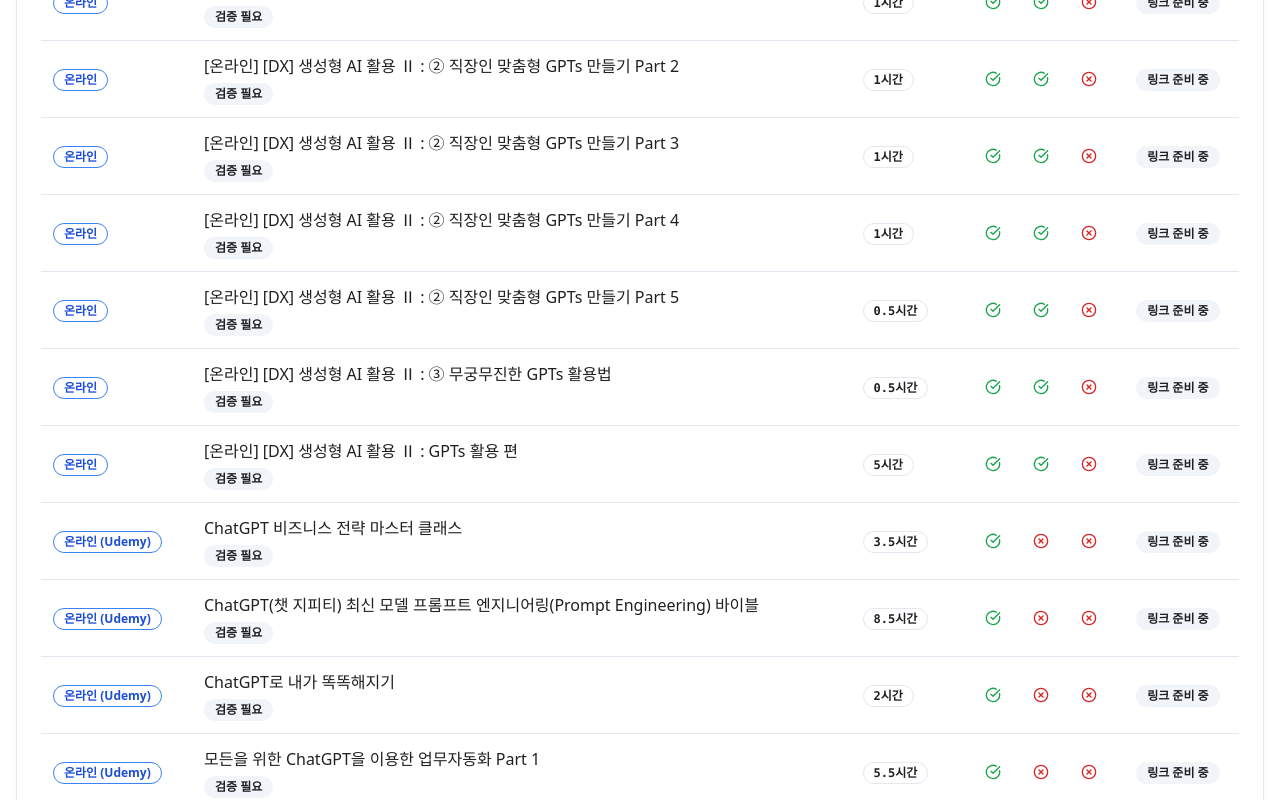
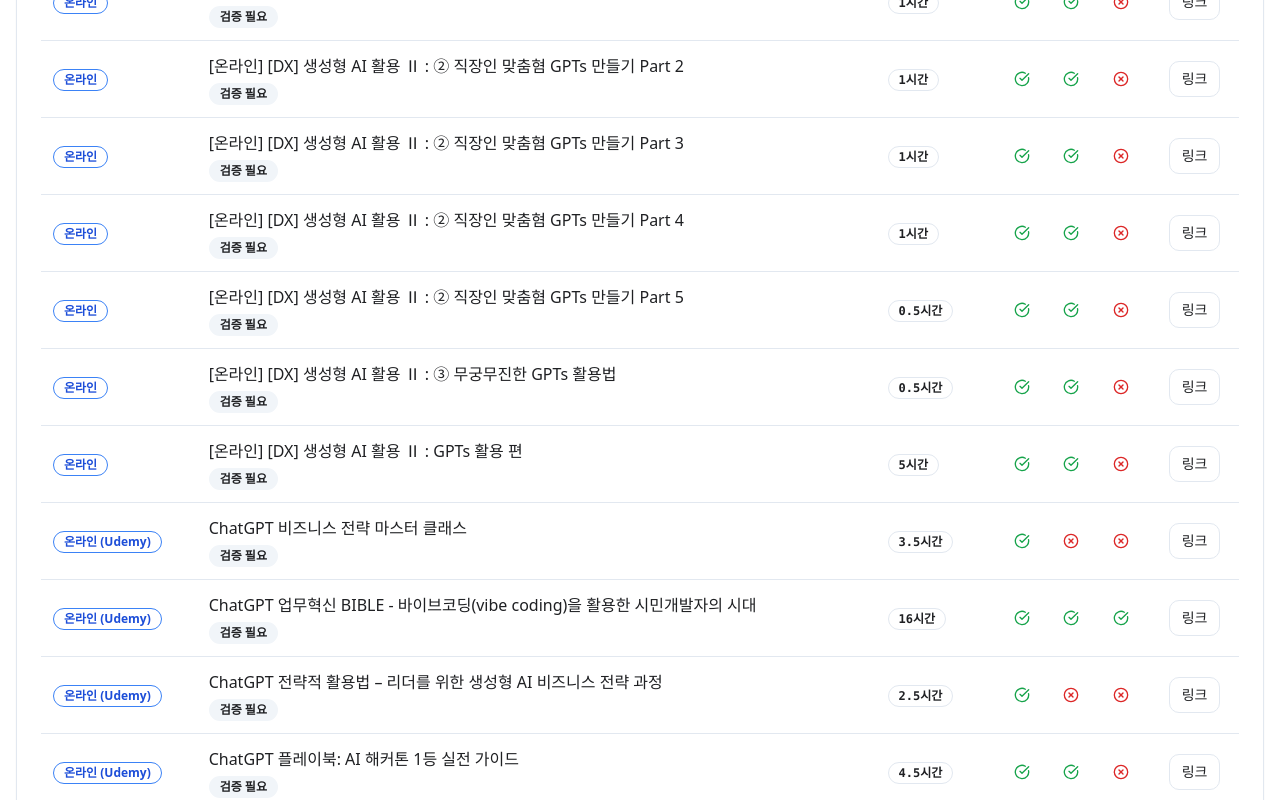
Before and after one commit to foolpoet44/domainax-navigator, a React (Vite) app: page /courses in a window 1280 px wide. Shown: the part 1260-2060 px from the top of the page. Built offline with nearby package versions, Linux system fonts and the light colour scheme.

Commit message:
Fix: Validate course data and link URLs
The course data has been validated against the provided image. The 'URL' column now correctly links to the respective course pages.

```diff
--- a/src/components/ui/navigation.tsx
+++ b/src/components/ui/navigation.tsx
@@ -52,7 +52,12 @@ export function Navigation({
             </div>
           </div>
 
-          {onPrintPage}
+          {onPrintPage && (
+            <Button variant="outline" size="sm" onClick={onPrintPage}>
+              <FileDown className="mr-2 h-4 w-4" />
+              <span className="hidden sm:inline">인쇄</span>
+            </Button>
+          )}
         </div>
       </div>
     </nav>;
--- a/src/data/domain-ax.json
+++ b/src/data/domain-ax.json
@@ -76,7 +76,7 @@
       "title": "[생산기술원][초급] 회사의 생산성을 높이는 ChatGPT 활용법",
       "hours": 14,
       "eligible": { "L1": true, "L2": false, "L3": false },
-      "link": null,
+      "link": "https://lg.lms.sapsf.com/learning/user/deeplink.do?linkId=ITEM_DETAILS&componentID=18146&componentTypeID=Offline&revisionDate=1739239980000",
       "needsVerification": true
     },
     {
@@ -84,7 +84,7 @@
       "title": "[생산기술원][중급]생성형 AI를 이용한 업무자동화",
       "hours": 7,
       "eligible": { "L1": true, "L2": true, "L3": true },
-      "link": null,
+      "link": "https://lg.lms.sapsf.com/learning/user/deeplink.do?linkId=ITEM_DETAILS&componentID=18130&componentTypeID=Offline&revisionDate=1739232960000",
       "needsVerification": true
     },
     {
@@ -92,23 +92,23 @@
       "title": "[생산기술원][고급]개발자를 위한 고급 프롬프트와 LLM 엔지니어링",
       "hours": 14,
       "eligible": { "L1": true, "L2": true, "L3": true },
-      "link": null,
+      "link": "https://lg.lms.sapsf.com/learning/user/deeplink.do?linkId=ITEM_DETAILS&componentID=18152&componentTypeID=Offline&revisionDate=1739240940000",
       "needsVerification": true
     },
     {
       "delivery": "오프라인",
-      "title": "[생성형 AI][초급] ChatGPT와 다양한 AI 도구로 완성하는 실무 보고서 작성",
+      "title": "[생성형 AI] [초급] ChatGPT와 다양한 AI 도구로 완성하는 실무 보고서 작성",
       "hours": 5,
       "eligible": { "L1": true, "L2": false, "L3": false },
-      "link": null,
+      "link": "https://lg.lms.sapsf.com/learning/user/deeplink.do?linkId=ITEM_DETAILS&componentID=16080&componentTypeID=Offline&revisionDate=1736253120000",
       "needsVerification": true
     },
     {
       "delivery": "오프라인",
-      "title": "[생성형 AI][고급]RAG를 활용한 고급 챗봇 개발",
+      "title": "[생성형 AI][고급]RAG를 활용한 고급 챗봇 개발 ",
       "hours": 14,
       "eligible": { "L1": true, "L2": true, "L3": true },
-      "link": null,
+      "link": "https://lg.lms.sapsf.com/learning/user/deeplink.do?linkId=ITEM_DETAILS&componentID=16084&componentTypeID=Offline&revisionDate=1736256300000",
       "needsVerification": true
     },
     {
@@ -116,7 +116,7 @@
       "title": "[온라인] [DX] 생성형 AI 입문",
       "hours": 2,
       "eligible": { "L1": true, "L2": false, "L3": true },
-      "link": null,
+      "link": "https://hcm50.sapsf.com/sf/learning?destUrl=https%3a%2f%2flg%2elms%2esapsf%2ecom%2flearning%2fuser%2fdeeplink%5fredirect%2ejsp%3flinkId%3dITEM%5fDETAILS%26componentID%3d15592%26componentTypeID%3dOnline%26revisionDate%3d1735227060000%26targetStudentSysGUID%25",
       "needsVerification": true
     },
     {
@@ -124,7 +124,7 @@
       "title": "[온라인] [DX] 생성형 AI 활용 Ⅰ : ChatGPT 활용 편",
       "hours": 5,
       "eligible": { "L1": true, "L2": true, "L3": false },
-      "link": null,
+      "link": "https://hcm50.sapsf.com/sf/learning?destUrl=https%3a%2f%2flg%2elms%2esapsf%2ecom%2flearning%2fuser%2fdeeplink%5fredirect%2ejsp%3flinkId%3dITEM%5fDETAILS%26componentID%3d15815%26componentTypeID%3dOnline%26revisionDate%3d1753243200000%26targetStudentSysGUID%25",
       "needsVerification": true
     },
     {
@@ -132,55 +132,55 @@
       "title": "[온라인] [DX] 생성형 AI 활용 Ⅱ : GPTs 활용 편",
       "hours": 5,
       "eligible": { "L1": true, "L2": true, "L3": false },
-      "link": null,
+      "link": "https://hcm50.sapsf.com/sf/learning?destUrl=https%3a%2f%2flg%2elms%2esapsf%2ecom%2flearning%2fuser%2fdeeplink%5fredirect%2ejsp%3flinkId%3dITEM%5fDETAILS%26componentID%3d15819%26componentTypeID%3dOnline%26revisionDate%3d1735888800000%26targetStudentSysGUID%25",
       "needsVerification": true
     },
     {
       "delivery": "온라인",
-      "title": "[온라인] [DX] 생성형 AI 활용 Ⅱ : ① 업무 효율화의 시기적, GPTs",
+      "title": "[온라인] [DX] 생성형 AI 활용 Ⅱ : ① 업무 효율화의 신기원, GPTs",
       "hours": 1,
       "eligible": { "L1": true, "L2": true, "L3": false },
-      "link": null,
+      "link": "https://hcm50.sapsf.com/sf/learning?destUrl=https%3a%2f%2flg%2elms%2esapsf%2ecom%2flearning%2fuser%2fdeeplink%5fredirect%2ejsp%3flinkId%3dITEM%5fDETAILS%26componentID%3d21684%26componentTypeID%3dOnline%26revisionDate%3d1743639900000%26targetStudentSysGUID%25",
       "needsVerification": true
     },
     {
       "delivery": "온라인",
-      "title": "[온라인] [DX] 생성형 AI 활용 Ⅱ : ② 직장인 맞춤형 GPTs 만들기 Part 1",
+      "title": "[온라인] [DX] 생성형 AI 활용 Ⅱ : ② 직장인 맞춤혐 GPTs 만들기 Part 1",
       "hours": 1,
       "eligible": { "L1": true, "L2": true, "L3": false },
-      "link": null,
+      "link": "https://hcm50.sapsf.com/sf/learning?destUrl=https%3a%2f%2flg%2elms%2esapsf%2ecom%2flearning%2fuser%2fdeeplink%5fredirect%2ejsp%3flinkId%3dITEM%5fDETAILS%26componentID%3d21686%26componentTypeID%3dOnline%26revisionDate%3d1743640860000%26targetStudentSysGUID%25",
       "needsVerification": true
     },
     {
       "delivery": "온라인",
-      "title": "[온라인] [DX] 생성형 AI 활용 Ⅱ : ② 직장인 맞춤형 GPTs 만들기 Part 2",
+      "title": "[온라인] [DX] 생성형 AI 활용 Ⅱ : ② 직장인 맞춤혐 GPTs 만들기 Part 2",
       "hours": 1,
       "eligible": { "L1": true, "L2": true, "L3": false },
-      "link": null,
+      "link": "https://hcm50.sapsf.com/sf/learning?destUrl=https%3a%2f%2flg%2elms%2esapsf%2ecom%2flearning%2fuser%2fdeeplink%5fredirect%2ejsp%3flinkId%3dITEM%5fDETAILS%26componentID%3d21688%26componentTypeID%3dOnline%26revisionDate%3d1743642780000%26targetStudentSysGUID%25",
       "needsVerification": true
     },
     {
       "delivery": "온라인",
-      "title": "[온라인] [DX] 생성형 AI 활용 Ⅱ : ② 직장인 맞춤형 GPTs 만들기 Part 3",
+      "title": "[온라인] [DX] 생성형 AI 활용 Ⅱ : ② 직장인 맞춤혐 GPTs 만들기 Part 3",
       "hours": 1,
       "eligible": { "L1": true, "L2": true, "L3": false },
-      "link": null,
+      "link": "https://hcm50.sapsf.com/sf/learning?destUrl=https%3a%2f%2flg%2elms%2esapsf%2ecom%2flearning%2fuser%2fdeeplink%5fredirect%2ejsp%3flinkId%3dITEM%5fDETAILS%26componentID%3d21693%26componentTypeID%3dOnline%26revisionDate%3d1743643920000%26targetStudentSysGUID%25",
       "needsVerification": true
     },
     {
       "delivery": "온라인",
-      "title": "[온라인] [DX] 생성형 AI 활용 Ⅱ : ② 직장인 맞춤형 GPTs 만들기 Part 4",
+      "title": "[온라인] [DX] 생성형 AI 활용 Ⅱ : ② 직장인 맞춤혐 GPTs 만들기 Part 4",
       "hours": 1,
       "eligible": { "L1": true, "L2": true, "L3": false },
-      "link": null,
+      "link": "https://hcm50.sapsf.com/sf/learning?destUrl=https%3a%2f%2flg%2elms%2esapsf%2ecom%2flearning%2fuser%2fdeeplink%5fredirect%2ejsp%3flinkId%3dITEM%5fDETAILS%26componentID%3d21696%26componentTypeID%3dOnline%26revisionDate%3d1743644160000%26targetStudentSysGUID%25",
       "needsVerification": true
     },
     {
       "delivery": "온라인",
-      "title": "[온라인] [DX] 생성형 AI 활용 Ⅱ : ② 직장인 맞춤형 GPTs 만들기 Part 5",
+      "title": "[온라인] [DX] 생성형 AI 활용 Ⅱ : ② 직장인 맞춤혐 GPTs 만들기 Part 5",
       "hours": 0.5,
       "eligible": { "L1": true, "L2": true, "L3": false },
-      "link": null,
+      "link": "https://hcm50.sapsf.com/sf/learning?destUrl=https%3a%2f%2flg%2elms%2esapsf%2ecom%2flearning%2fuser%2fdeeplink%5fredirect%2ejsp%3flinkId%3dITEM%5fDETAILS%26componentID%3d21698%26componentTypeID%3dOnline%26revisionDate%3d1743644460000%26targetStudentSysGUID%25",
       "needsVerification": true
     },
     {
@@ -188,7 +188,7 @@
       "title": "[온라인] [DX] 생성형 AI 활용 Ⅱ : ③ 무궁무진한 GPTs 활용법",
       "hours": 0.5,
       "eligible": { "L1": true, "L2": true, "L3": false },
-      "link": null,
+      "link": "https://hcm50.sapsf.com/sf/learning?destUrl=https%3a%2f%2flg%2elms%2esapsf%2ecom%2flearning%2fuser%2fdeeplink%5fredirect%2ejsp%3flinkId%3dITEM%5fDETAILS%26componentID%3d21700%26componentTypeID%3dOnline%26revisionDate%3d1743644700000%26targetStudentSysGUID%25",
       "needsVerification": true
     },
     {
@@ -196,7 +196,7 @@
       "title": "[개정] 생성형 AI 리터러시",
       "hours": 4,
       "eligible": { "L1": true, "L2": true, "L3": false },
-      "link": null,
+      "link": "https://hcm50.sapsf.com/sf/learning?destUrl=https%3a%2f%2flg%2elms%2esapsf%2ecom%2flearning%2fuser%2fdeeplink%5fredirect%2ejsp%3flinkId%3dITEM%5fDETAILS%26componentID%3d25693%26componentTypeID%3dOnline%26revisionDate%3d1752803820000%26targetStudentSysGUID%25",
       "needsVerification": true
     },
     {
@@ -204,23 +204,23 @@
       "title": "[ChatEXAONE] 온라인 기본 교육",
       "hours": 1,
       "eligible": { "L1": true, "L2": false, "L3": false },
-      "link": null,
+      "link": "https://hcm50.sapsf.com/sf/learning?destUrl=https%3a%2f%2flg%2elms%2esapsf%2ecom%2flearning%2fuser%2fdeeplink%5fredirect%2ejsp%3flinkId%3dITEM%5fDETAILS%26componentID%3dLGA%5fAI%5f2025%5fchatexaone%5fbasic%26componentTypeID%3dOnline%26revisionDate%3d174726",
       "needsVerification": true
     },
     {
       "delivery": "온라인 (Udemy)",
-      "title": "모든을 위한 ChatGPT을 이용한 업무자동화 Part 1",
+      "title": "모두를 위한 ChatGPT를 이용한 업무자동화 Part 1",
       "hours": 5.5,
       "eligible": { "L1": true, "L2": false, "L3": false },
-      "link": null,
+      "link": "https://hcm50.sapsf.com/sf/learning?destUrl=https%3a%2f%2flg%2elms%2esapsf%2ecom%2flearning%2fuser%2fdeeplink%5fredirect%2ejsp%3flinkId%3dITEM%5fDETAILS%26componentID%3dUDEMY%5f20428%26componentTypeID%3dOnline%26revisionDate%3d1677744488000%26targetStudent",
       "needsVerification": true
     },
     {
       "delivery": "온라인 (Udemy)",
-      "title": "ChatGPT로 내가 똑똑해지기",
+      "title": "ChatGPT로 '내'가 똑똑해지기",
       "hours": 2,
       "eligible": { "L1": true, "L2": false, "L3": false },
-      "link": null,
+      "link": "https://hcm50.sapsf.com/sf/learning?destUrl=https%3a%2f%2flg%2elms%2esapsf%2ecom%2flearning%2fuser%2fdeeplink%5fredirect%2ejsp%3flinkId%3dITEM%5fDETAILS%26componentID%3dUDEMY%5f26776%26componentTypeID%3dOnline%26revisionDate%3d1712121271000%26targetStudent",
       "needsVerification": true
     },
     {
@@ -228,7 +228,7 @@
       "title": "ChatGPT(챗 지피티) 최신 모델 프롬프트 엔지니어링(Prompt Engineering) 바이블",
       "hours": 8.5,
       "eligible": { "L1": true, "L2": false, "L3": false },
-      "link": null,
+      "link": "https://hcm50.sapsf.com/sf/learning?destUrl=https%3a%2f%2flg%2elms%2esapsf%2ecom%2flearning%2fuser%2fdeeplink%5fredirect%2ejsp%3flinkId%3dITEM%5fDETAILS%26componentID%3dUDEMY%5f56225%26componentTypeID%3dOnline%26revisionDate%3d1741666078000%26targetStudent",
       "needsVerification": true
     },
     {
@@ -236,7 +236,55 @@
       "title": "ChatGPT 비즈니스 전략 마스터 클래스",
       "hours": 3.5,
       "eligible": { "L1": true, "L2": false, "L3": false },
-      "link": null,
+      "link": "https://hcm50.sapsf.com/sf/learning?destUrl=https%3a%2f%2flg%2elms%2esapsf%2ecom%2flearning%2fuser%2fdeeplink%5fredirect%2ejsp%3flinkId%3dITEM%5fDETAILS%26componentID%3dUDEMY%5f20752%26componentTypeID%3dOnline%26revisionDate%3d1680598410000%26targetStudent",
+      "needsVerification": true
+    },
+    {
+      "delivery": "온라인 (Udemy)",
+      "title": "ChatGPT 전략적 활용법 – 리더를 위한 생성형 AI 비즈니스 전략 과정",
+      "hours": 2.5,
+      "eligible": { "L1": true, "L2": false, "L3": false },
+      "link": "https://hcm50.sapsf.com/sf/learning?destUrl=https%3a%2f%2flg%2elms%2esapsf%2ecom%2flearning%2fuser%2fdeeplink%5fredirect%2ejsp%3flinkId%3dITEM%5fDETAILS%26componentID%3dUDEMY%5f29609%26componentTypeID%3dOnline%26revisionDate%3d1727162068000%26targetStudent",
+      "needsVerification": true
+    },
+    {
+      "delivery": "온라인 (Udemy)",
+      "title": "ChatGPT 플레이북: AI 해커톤 1등 실전 가이드",
+      "hours": 4.5,
+      "eligible": { "L1": true, "L2": true, "L3": false },
+      "link": "https://hcm50.sapsf.com/sf/learning?destUrl=https%3a%2f%2flg%2elms%2esapsf%2ecom%2flearning%2fuser%2fdeeplink%5fredirect%2ejsp%3flinkId%3dITEM%5fDETAILS%26componentID%3dUDEMY%5f25612%26componentTypeID%3dOnline%26revisionDate%3d1706837799000%26targetStudent",
+      "needsVerification": true
+    },
+    {
+      "delivery": "온라인 (Udemy)",
+      "title": "초보 강사를 위한 AI 활용 가이드",
+      "hours": 3,
+      "eligible": { "L1": true, "L2": true, "L3": false },
+      "link": "https://hcm50.sapsf.com/sf/learning?destUrl=https%3a%2f%2flg%2elms%2esapsf%2ecom%2flearning%2fuser%2fdeeplink%5fredirect%2ejsp%3flinkId%3dITEM%5fDETAILS%26componentID%3dUDEMY%5f28479%26componentTypeID%3dOnline%26revisionDate%3d1719815256000%26targetStudent",
+      "needsVerification": true
+    },
+    {
+      "delivery": "온라인 (Udemy)",
+      "title": "ChatGPT 업무혁신 BIBLE - 바이브코딩(vibe coding)을 활용한 시민개발자의 시대",
+      "hours": 16,
+      "eligible": { "L1": true, "L2": true, "L3": true },
+      "link": "https://hcm50.sapsf.com/sf/learning?destUrl=https%3a%2f%2flg%2elms%2esapsf%2ecom%2flearning%2fuser%2fdeeplink%5fredirect%2ejsp%3flinkId%3dITEM%5fDETAILS%26componentID%3dUDEMY%5f55938%26componentTypeID%3dOnline%26revisionDate%3d1741665966000%26targetStudent",
+      "needsVerification": true
+    },
+    {
+      "delivery": "온라인 (Udemy)",
+      "title": "생성형 AI를 활용한 CRM & 마케팅 자동화",
+      "hours": 6,
+      "eligible": { "L1": true, "L2": true, "L3": true },
+      "link": "https://hcm50.sapsf.com/sf/learning?destUrl=https%3a%2f%2flg%2elms%2esapsf%2ecom%2flearning%2fuser%2fdeeplink%5fredirect%2ejsp%3flinkId%3dITEM%5fDETAILS%26componentID%3dUDEMY%5f56221%26componentTypeID%3dOnline%26revisionDate%3d1741666076000%26targetStudent",
+      "needsVerification": true
+    },
+    {
+      "delivery": "온라인 (Udemy)",
+      "title": "GPT에게 맡기는 AI 비트코인 투자 자동화 - AI 에이전트 만들기",
+      "hours": 4,
+      "eligible": { "L1": true, "L2": true, "L3": true },
+      "link": "https://hcm50.sapsf.com/sf/learning?destUrl=https%3a%2f%2flg%2elms%2esapsf%2ecom%2flearning%2fuser%2fdeeplink%5fredirect%2ejsp%3flinkId%3dITEM%5fDETAILS%26componentID%3dUDEMY%5f55113%26componentTypeID%3dOnline%26revisionDate%3d1735698986000%26targetStudent",
       "needsVerification": true
     }
   ],
```
